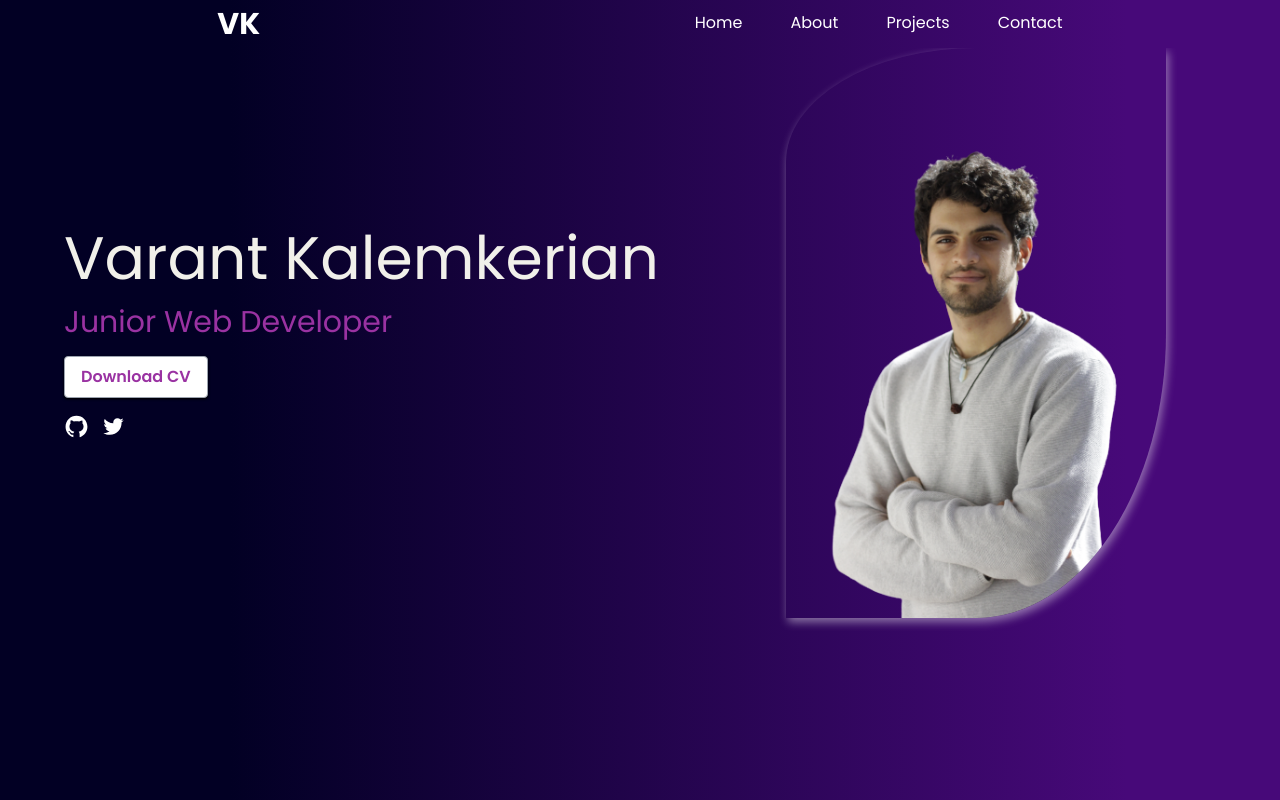
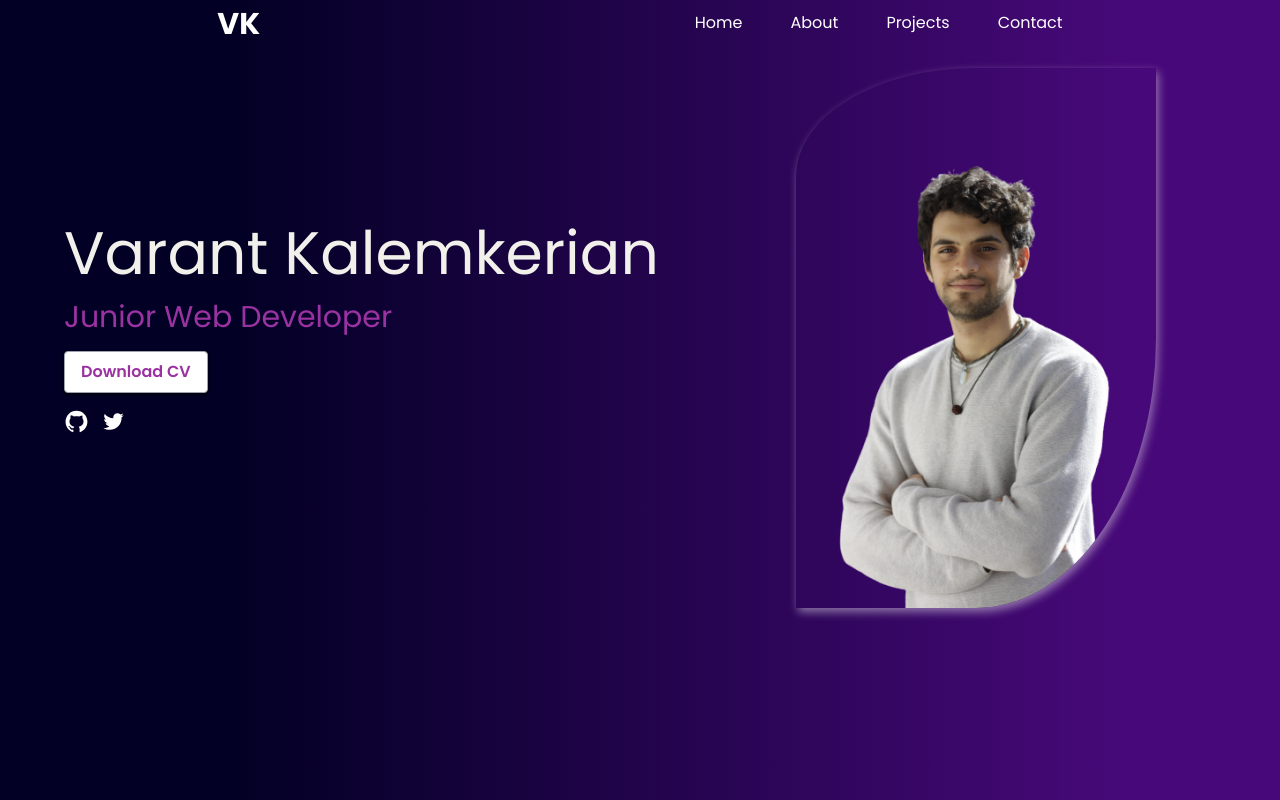
Before and after one commit to Varantt/Portfolio-website, a React (Vite) app: page / in a window 1280 px wide. Shown: the top 800 px of the page. Built offline with nearby package versions, Linux system fonts and the light colour scheme.

Commit message:
hero changes

```diff
--- a/src/components/Hero.jsx
+++ b/src/components/Hero.jsx
@@ -46,7 +46,7 @@ export default function Hero() {
         </div>
         {/* item 2 */}
         <div className="flex  md:w-1/2  items-start justify-center w-2/3    fade-animation ">
-          <img src={varant} alt="yelow" className = "img" width ="380" height = "285"/>
+          <img src={varant} alt="yelow" className = "img" width ="360" height = "270"/>
         </div>
       </div>
     </section>
--- a/src/data.js
+++ b/src/data.js
@@ -19,7 +19,7 @@ export default [
     title: "Wordpress Tiles and kitchen website",
     stack: ["Wordpress", "Elementor"],
     description:
-      "Through this project, i learned concepts about Elementor, where i used attractive widgets to create a basic website for a relative. This site might be a little outdated, but is one of my few live sites that i have. ",
+      "Throughout this project, i learned concepts about Elementor, where i yded attractive widgets to create a basic website for a relative. This site might be a little outdated, but it is one of my few live ones. ",
     imgUrl: "/assets/kitchen.png",
     link: "https://latilesandkitchen.com",
   },
@@ -28,7 +28,7 @@ export default [
     title: "Cocktails List Project",
     stack: ["React", "CSS"],
     description:
-      "This React project stands out among my many others as it showcases a significant display of my skills, having provided ample opportunity for me to put into practice the mastery I have attained.  ",
+      "This React project stands out among my many others, as it showcases a significant display of my skills, having provided ample opportunity for me to put into practice the mastery I have attained.  ",
     imgUrl: "/assets/cocktail.png",
     link: "https://test-react-project-2.netlify.app/",
   },
--- a/src/index.css
+++ b/src/index.css
@@ -28,6 +28,7 @@
   /* background-color: transparent; */
   box-shadow: 2px 4px 10px rgba(255, 255, 255, 0.45);
   border-radius:  50% 0 50% 0 / 20% 50% 50% 20% ;
+  margin-top:20px;
 }
 /* fade from left animation */
 .fade-left {
```
